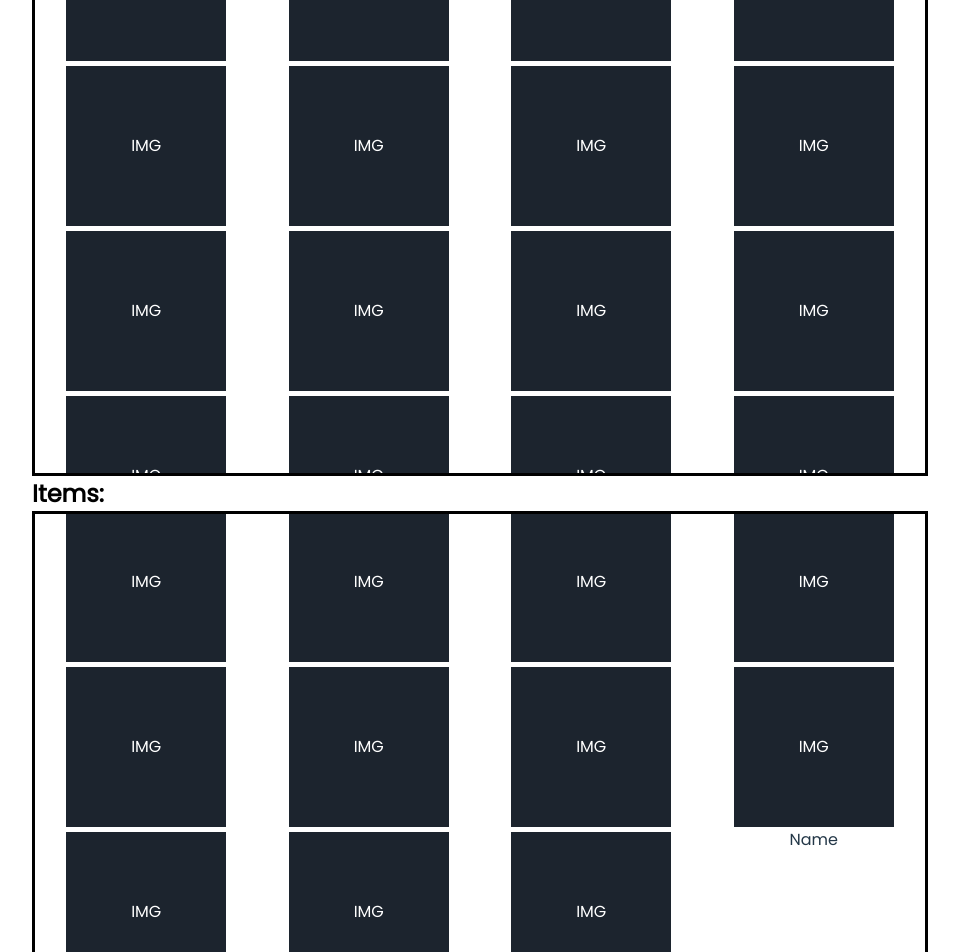
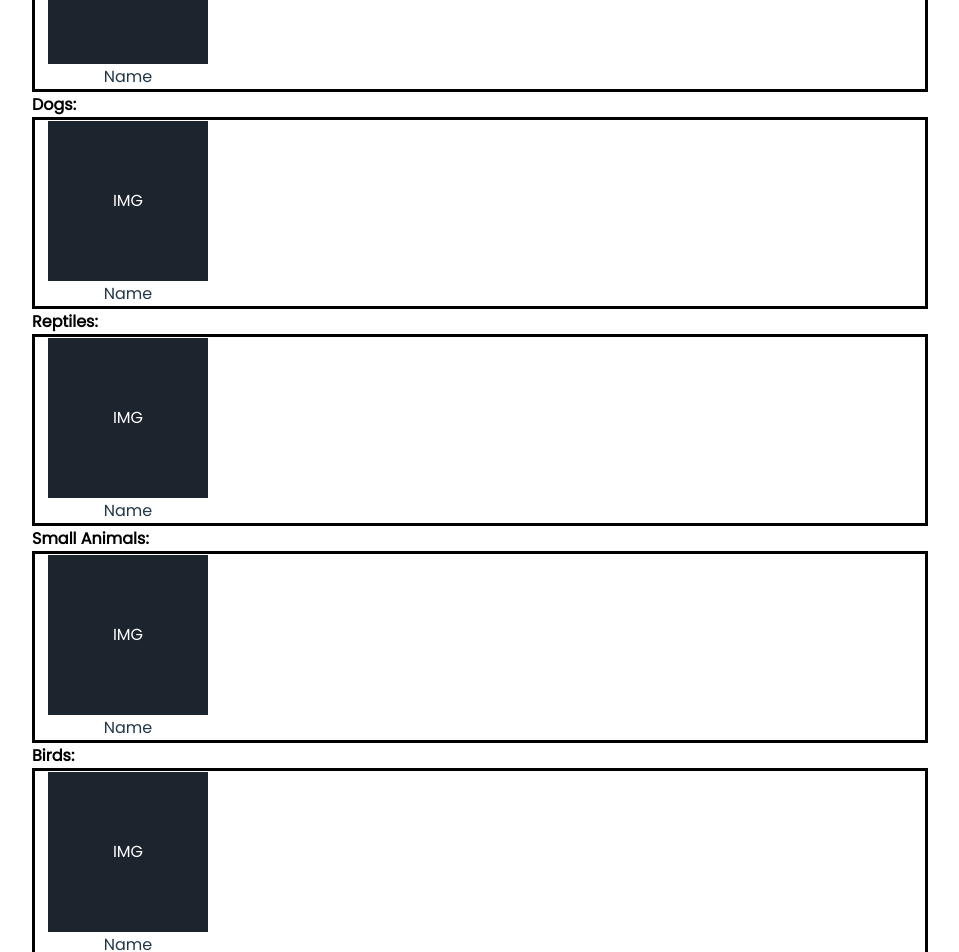
Before and after one commit to DanielPichette/DevCodeCampCapstone-FE-REACT, a React (Create React App) app in the folder capstonefrontend/: page / in a window 1280 px wide. Shown: the part 240-1192 px from the top of the page, without its empty margins (160-1119 px from the left). Built offline with nearby package versions, Linux system fonts and the light colour scheme.

Commit message:
updated the pet view, added sections for weach pet catagory

```diff
--- a/capstonefrontend/src/components/PetsView/petsview.css
+++ b/capstonefrontend/src/components/PetsView/petsview.css
@@ -1,6 +1,6 @@
 .SearchViewContainer{
     background-color: rgb(255, 255, 255);
-    width: 90vw;
+    width: 70vw;
     margin-right: auto;
     margin-left: auto;
 }
--- a/capstonefrontend/src/components/PetsView/petsview.jsx
+++ b/capstonefrontend/src/components/PetsView/petsview.jsx
@@ -1,8 +1,8 @@
 import React, { Component } from 'react';
-import './searchview.css';
+import './petsview.css';
 //import axios from 'axios';
 
-class SearchView extends Component {
+class PetView extends Component {
     constructor(props) {
         super(props);
             this.state = {
@@ -15,8 +15,8 @@ class SearchView extends Component {
         return (
             <div className="SearchViewContainer">
                 <h3 style={{margin:"0px"}}>Results matching "  "</h3>
-                <h4 style={{margin:"0px"}}>Pets:</h4>
 
+                <h4 style={{margin:"0px"}}>Cats:</h4>
                 <div className="PetResults">
                     <div className="SearchListing">
                          <div className="SearchListingImage">IMG</div>
@@ -24,7 +24,35 @@ class SearchView extends Component {
                     </div>
                 </div>
 
-                <h4 style={{margin:"0px"}}>Items:</h4>
+                <h4 style={{margin:"0px"}}>Dogs:</h4>
+                <div className="ItemResults">
+                    <div className="SearchListing">
+                         <div className="SearchListingImage">IMG</div>
+                        <div className="SearchListingName">Name</div>
+                    </div>
+                </div>
+                <h4 style={{margin:"0px"}}>Reptiles:</h4>
+                <div className="ItemResults">
+                    <div className="SearchListing">
+                         <div className="SearchListingImage">IMG</div>
+                        <div className="SearchListingName">Name</div>
+                    </div>
+                </div>
+                <h4 style={{margin:"0px"}}>Small Animals:</h4>
+                <div className="ItemResults">
+                    <div className="SearchListing">
+                         <div className="SearchListingImage">IMG</div>
+                        <div className="SearchListingName">Name</div>
+                    </div>
+                </div>
+                <h4 style={{margin:"0px"}}>Birds:</h4>
+                <div className="ItemResults">
+                    <div className="SearchListing">
+                         <div className="SearchListingImage">IMG</div>
+                        <div className="SearchListingName">Name</div>
+                    </div>
+                </div>
+                <h4 style={{margin:"0px"}}>Fish:</h4>
                 <div className="ItemResults">
                     <div className="SearchListing">
                          <div className="SearchListingImage">IMG</div>
@@ -38,4 +66,4 @@ class SearchView extends Component {
     }
 }
 
-export default SearchView;
+export default PetView;
--- a/capstonefrontend/src/components/SearchView/searchview.css
+++ b/capstonefrontend/src/components/SearchView/searchview.css
@@ -28,6 +28,7 @@
     background-color: rgb(255, 255, 255);
     color:rgb(35, 55, 71);
     place-content: center ;
+    margin: 3px;
 }
 
 .SearchListingImage{
--- a/capstonefrontend/src/components/SearchView/searchview.jsx
+++ b/capstonefrontend/src/components/SearchView/searchview.jsx
@@ -18,6 +18,30 @@ class SearchView extends Component {
                 <h2 style={{margin:"0px"}}>Pets:</h2>
 
                 <div className="PetResults">
+                    <div className="SearchListing">
+                         <div className="SearchListingImage">IMG</div>
+                        <div className="SearchListingName">Name</div>
+                    </div>
+                    <div className="SearchListing">
+                         <div className="SearchListingImage">IMG</div>
+                        <div className="SearchListingName">Name</div>
+                    </div>
+                    <div className="SearchListing">
+                         <div className="SearchListingImage">IMG</div>
+                        <div className="SearchListingName">Name</div>
+                    </div>
+                    <div className="SearchListing">
+                         <div className="SearchListingImage">IMG</div>
+                        <div className="SearchListingName">Name</div>
+                    </div>
+                    <div className="SearchListing">
+                         <div className="SearchListingImage">IMG</div>
+                        <div className="SearchListingName">Name</div>
+                    </div>
+                    <div className="SearchListing">
+                         <div className="SearchListingImage">IMG</div>
+                        <div className="SearchListingName">Name</div>
+                    </div>
                     <div className="SearchListing">
                          <div className="SearchListingImage">IMG</div>
                         <div className="SearchListingName">Name</div>
@@ -134,6 +158,30 @@ class SearchView extends Component {
                          <div className="SearchListingImage">IMG</div>
                         <div className="SearchListingName">Name</div>
                     </div>
+                    <div className="SearchListing">
+                         <div className="SearchListingImage">IMG</div>
+                        <div className="SearchListingName">Name</div>
+                    </div>
+                    <div className="SearchListing">
+                         <div className="SearchListingImage">IMG</div>
+                        <div className="SearchListingName">Name</div>
+                    </div>
+                    <div className="SearchListing">
+                         <div className="SearchListingImage">IMG</div>
+                        <div className="SearchListingName">Name</div>
+                    </div>
+                    <div className="SearchListing">
+                         <div className="SearchListingImage">IMG</div>
+                        <div className="SearchListingName">Name</div>
+                    </div>
+                    <div className="SearchListing">
+                         <div className="SearchListingImage">IMG</div>
+                        <div className="SearchListingName">Name</div>
+                    </div>
+                    <div className="SearchListing">
+                         <div className="SearchListingImage">IMG</div>
+                        <div className="SearchListingName">Name</div>
+                    </div>
                 </div>
 
             </div>
--- a/capstonefrontend/src/components/app.jsx
+++ b/capstonefrontend/src/components/app.jsx
@@ -5,6 +5,7 @@ import Register from './Register/register';
 import Navigation from './NavigationBar/navigation';
 import Header from './Header/header';
 import Login from './Login/login';
+import PetView from './PetsView/petsview';
 import SearchView from './SearchView/searchview';
 //import Welcome from './Welcome/welcome';
 // import HomeBrowse from './HomeBrowse/homeBrowse';
@@ -24,7 +25,8 @@ class App extends Component {
                 {/* <Home/> */}
                 {/* <Register/> */}
                 {/* <Login/> */}
-                <SearchView/>
+                {/* <SearchView/> */}
+                <PetView/>
 
 
             </div>
```
